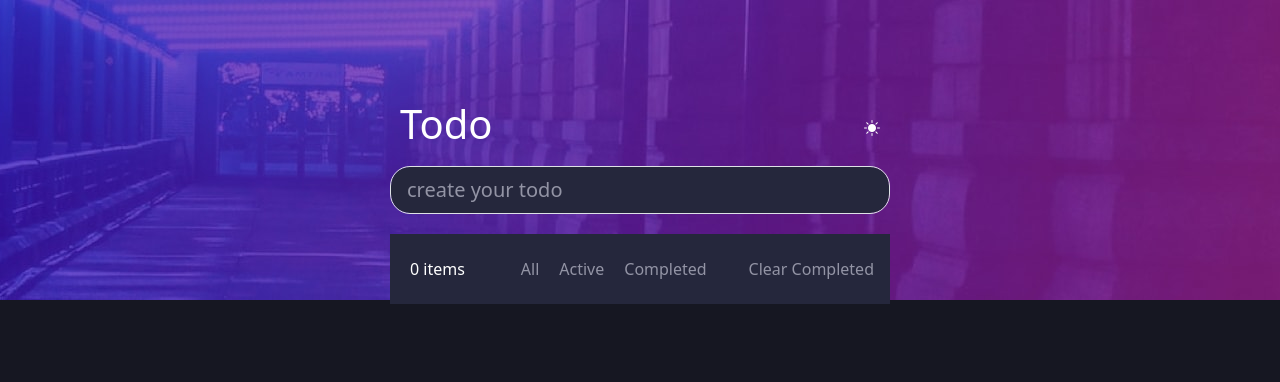
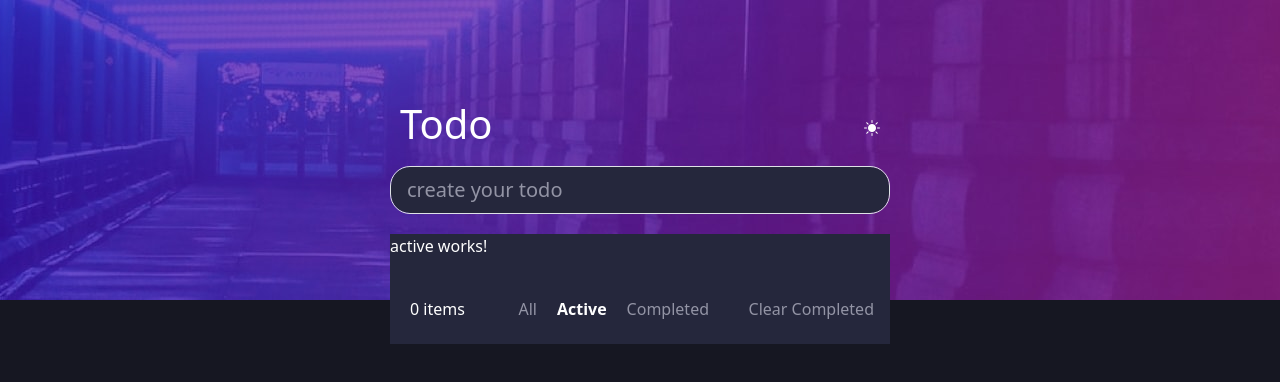
Before and after one commit to osamamishmish/Todo-List---Angular, an Angular app: page /active in a window 1280 px wide. Before the commit this address led to /. Shown: the top 382 px of the page. Built offline with nearby package versions, Linux system fonts and the light colour scheme.

Commit message:
update routes

```diff
--- a/src/app/Components/todo/todo.css
+++ b/src/app/Components/todo/todo.css
@@ -39,6 +39,10 @@ align-content: space-between;
   text-decoration:none;
   margin:10px;
 }
+.links a.active {
+  color: white;
+  font-weight: bold;
+}
 .buttons p{
   /* align-self: center; */
   margin:10px 10px;
--- a/src/app/Components/todo/todo.html
+++ b/src/app/Components/todo/todo.html
@@ -9,14 +9,14 @@
       <input class="form-control form-control-lg" type="text" placeholder="create your todo" aria-label=".form-control-lg example">
       <div class="data-container">
         <div class="data">
-
+          <router-outlet></router-outlet>
         </div>
         <div class="buttons">
           <p>0 items</p>
           <div class="links">
-            <a >All</a>
-            <a >Active</a>
-            <a >Completed</a>
+           <a routerLink="all" routerLinkActive="active">All</a>
+          <a routerLink="active" routerLinkActive="active">Active</a>
+          <a routerLink="completed" routerLinkActive="active">Completed</a>
           </div>
 
           <button class="clear">Clear Completed</button>
--- a/src/app/Components/todo/todo.ts
+++ b/src/app/Components/todo/todo.ts
@@ -1,11 +1,12 @@
 import { Component } from '@angular/core';
+import { RouterLink, RouterLinkActive, RouterOutlet } from "@angular/router";
 
 @Component({
   selector: 'app-todo',
-  imports: [],
+  imports: [RouterLink, RouterLinkActive, RouterOutlet],
   templateUrl: './todo.html',
   styleUrl: './todo.css',
 })
 export class Todo {
-backgroundImage= 'src/assets/bg-desktop-dark.jpg';
+
 }
--- a/src/app/app.html
+++ b/src/app/app.html
@@ -1,3 +1,4 @@
 <div>
-   <app-todo />
+   <router-outlet></router-outlet>
+
 </div>
```
Also changed, not shown: src/app/app.routes.ts (+10 -4 lines).
